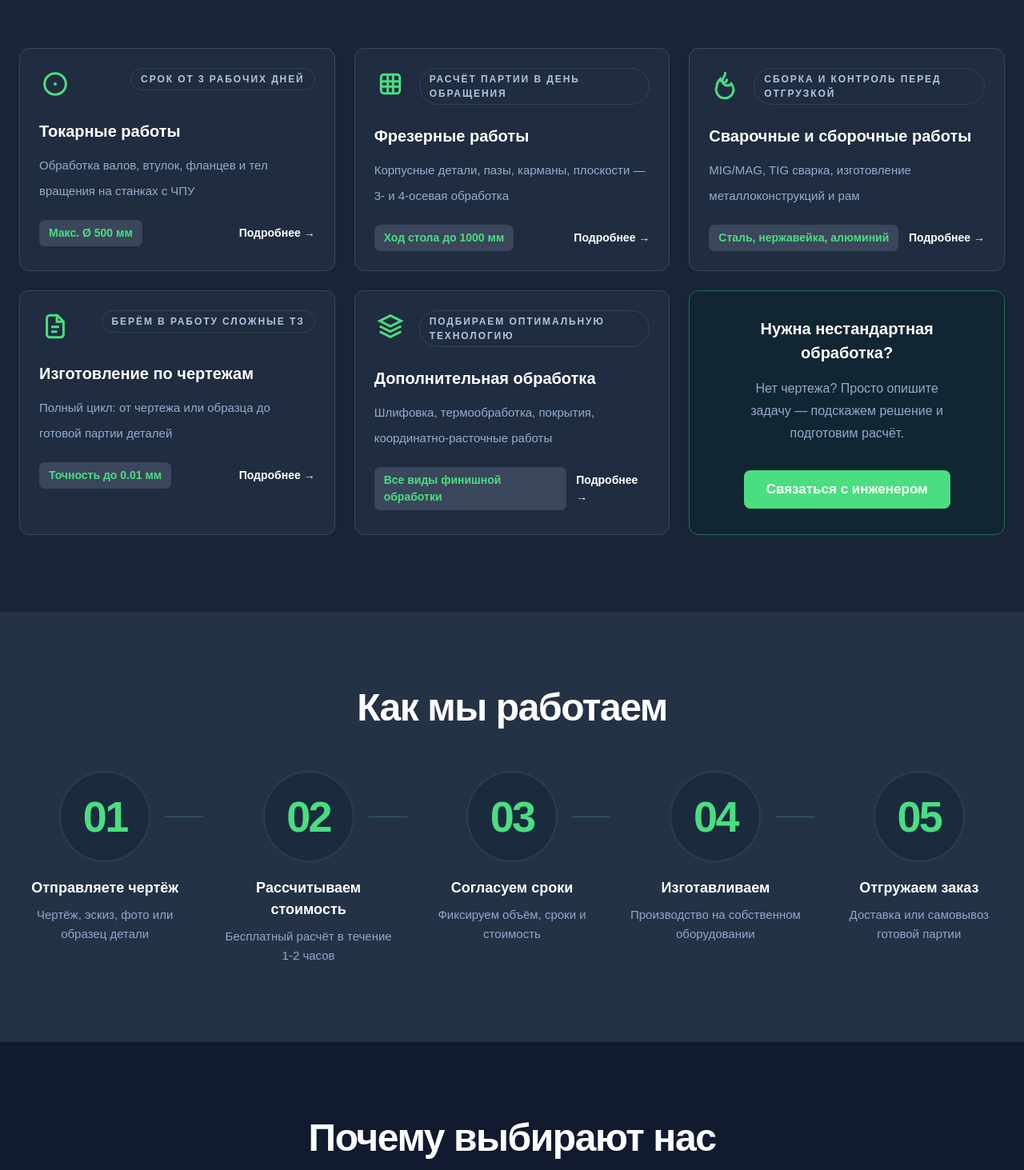
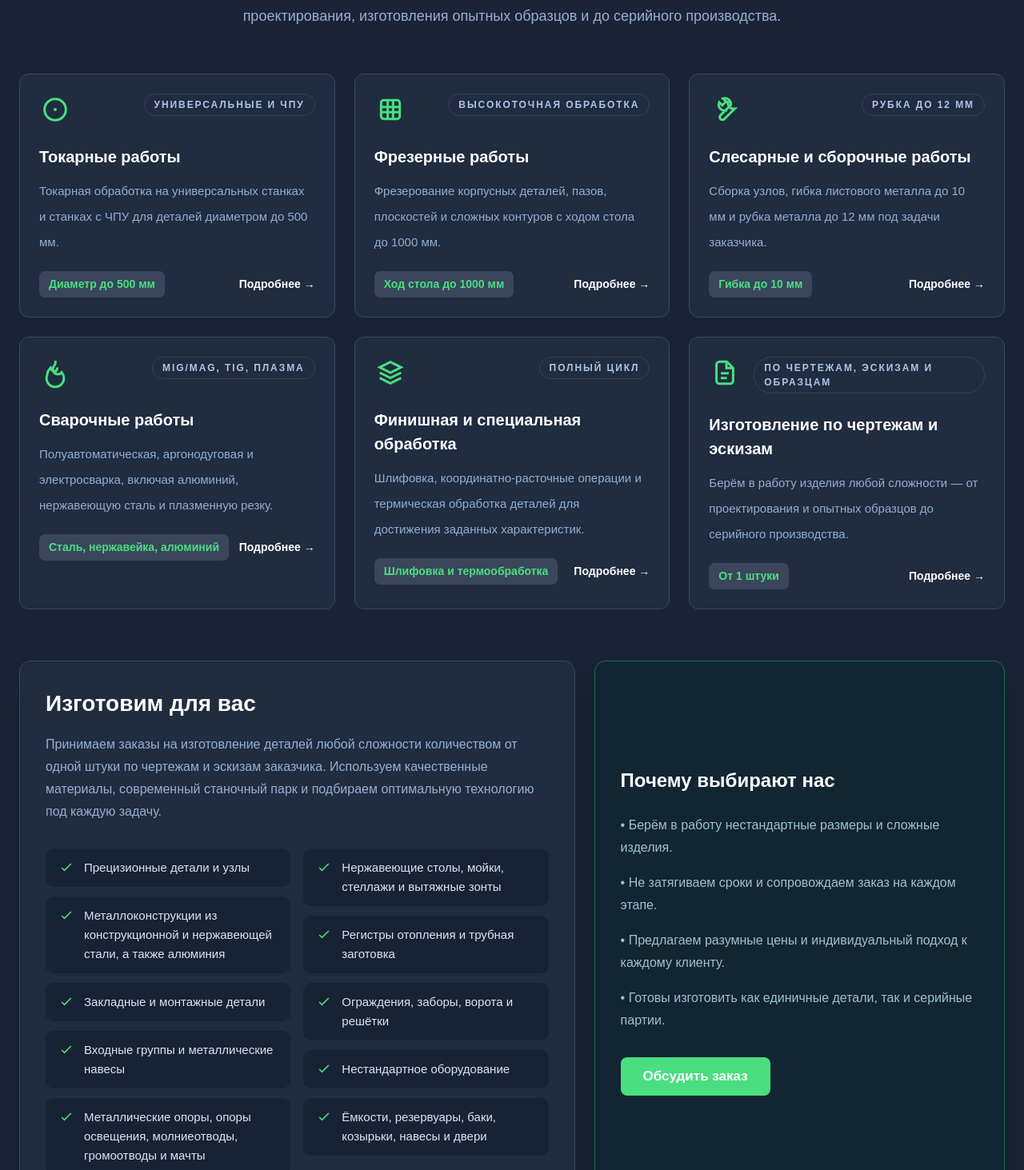
Before and after one commit to SnamikMT/kvarcmet, a Next.js app: page / in a window 1280 px wide. Shown: the part 1987-3450 px from the top of the page at 80% size. Built offline with nearby package versions, Linux system fonts and the light colour scheme.

Commit message:
Update services section copy

```diff
--- a/app/components/ServicesSection.tsx
+++ b/app/components/ServicesSection.tsx
@@ -1,45 +1,64 @@
 const serviceCards = [
   {
     title: "Токарные работы",
-    description: "Обработка валов, втулок, фланцев и тел вращения на станках с ЧПУ",
-    badge: "Макс. Ø 500 мм",
-    lead: "Срок от 3 рабочих дней",
+    description: "Токарная обработка на универсальных станках и станках с ЧПУ для деталей диаметром до 500 мм.",
+    badge: "Диаметр до 500 мм",
+    lead: "Универсальные и ЧПУ",
     icon: LatheIcon,
-    service: "Токарные работы",
   },
   {
     title: "Фрезерные работы",
-    description: "Корпусные детали, пазы, карманы, плоскости — 3- и 4-осевая обработка",
+    description: "Фрезерование корпусных деталей, пазов, плоскостей и сложных контуров с ходом стола до 1000 мм.",
     badge: "Ход стола до 1000 мм",
-    lead: "Расчёт партии в день обращения",
+    lead: "Высокоточная обработка",
     icon: MillIcon,
-    service: "Фрезерные работы",
   },
   {
-    title: "Сварочные и сборочные работы",
-    description: "MIG/MAG, TIG сварка, изготовление металлоконструкций и рам",
-    badge: "Сталь, нержавейка, алюминий",
-    lead: "Сборка и контроль перед отгрузкой",
-    icon: FlameIcon,
-    service: "Сварочные и сборочные работы",
+    title: "Слесарные и сборочные работы",
+    description: "Сборка узлов, гибка листового металла до 10 мм и рубка металла до 12 мм под задачи заказчика.",
+    badge: "Гибка до 10 мм",
+    lead: "Рубка до 12 мм",
+    icon: WrenchIcon,
   },
   {
-    title: "Изготовление по чертежам",
-    description: "Полный цикл: от чертежа или образца до готовой партии деталей",
-    badge: "Точность до 0.01 мм",
-    lead: "Берём в работу сложные ТЗ",
-    icon: DocumentIcon,
-    service: "Изготовление по чертежам",
+    title: "Сварочные работы",
+    description: "Полуавтоматическая, аргонодуговая и электросварка, включая алюминий, нержавеющую сталь и плазменную резку.",
+    badge: "Сталь, нержавейка, алюминий",
+    lead: "MIG/MAG, TIG, плазма",
+    icon: FlameIcon,
   },
   {
-    title: "Дополнительная обработка",
-    description: "Шлифовка, термообработка, покрытия, координатно-расточные работы",
-    badge: "Все виды финишной обработки",
-    lead: "Подбираем оптимальную технологию",
+    title: "Финишная и специальная обработка",
+    description: "Шлифовка, координатно-расточные операции и термическая обработка деталей для достижения заданных характеристик.",
+    badge: "Шлифовка и термообработка",
+    lead: "Полный цикл",
     icon: LayersIcon,
-    service: "Дополнительная обработка",
+  },
+  {
+    title: "Изготовление по чертежам и эскизам",
+    description: "Берём в работу изделия любой сложности — от проектирования и опытных образцов до серийного производства.",
+    badge: "От 1 штуки",
+    lead: "По чертежам, эскизам и образцам",
+    icon: DocumentIcon,
   },
 ];
+
+const productGroups = [
+  [
+    "Прецизионные детали и узлы",
+    "Металлоконструкции из конструкционной и нержавеющей стали, а также алюминия",
+    "Закладные и монтажные детали",
+    "Входные группы и металлические навесы",
+    "Металлические опоры, опоры освещения, молниеотводы, громоотводы и мачты",
+  ],
+  [
+    "Нержавеющие столы, мойки, стеллажи и вытяжные зонты",
+    "Регистры отопления и трубная заготовка",
+    "Ограждения, заборы, ворота и решётки",
+    "Нестандартное оборудование",
+    "Ёмкости, резервуары, баки, козырьки, навесы и двери",
+  ],
+] as const;
 
 function LatheIcon() {
   return (
@@ -55,6 +74,14 @@ function MillIcon() {
     <svg aria-hidden="true" viewBox="0 0 24 24" className="h-10 w-10" fill="none" stroke="currentColor" strokeWidth="1.8">
       <rect x="5" y="5" width="14" height="14" rx="2" />
       <path d="M5 10h14M5 14h14M10 5v14M14 5v14" />
+    </svg>
+  );
+}
+
+function WrenchIcon() {
+  return (
+    <svg aria-hidden="true" viewBox="0 0 24 24" className="h-10 w-10" fill="none" stroke="currentColor" strokeWidth="1.8">
+      <path d="M14.5 5.5a4.5 4.5 0 0 0 4.84 5.9l-7.7 7.7a2 2 0 1 1-2.83-2.83l7.7-7.7a4.5 4.5 0 0 0-5.9-4.84l2.3 2.3-2.8 2.8-2.3-2.3a4.5 4.5 0 0 0 5.9 5.9" />
     </svg>
   );
 }
@@ -87,14 +114,23 @@ function LayersIcon() {
   );
 }
 
+function CheckIcon() {
+  return (
+    <svg aria-hidden="true" viewBox="0 0 24 24" className="h-5 w-5" fill="none" stroke="currentColor" strokeWidth="2">
+      <path d="m5 12 4 4L19 6" />
+    </svg>
+  );
+}
+
 export default function ServicesSection() {
   return (
     <section className="bg-[#1A2436] py-24 text-white">
       <div className="mx-auto max-w-[1340px] px-6">
-        <div className="mx-auto max-w-[720px] text-center">
-          <h2 className="text-4xl font-extrabold tracking-[-0.03em] text-white sm:text-5xl">Наши услуги</h2>
+        <div className="mx-auto max-w-[920px] text-center">
+          <h2 className="text-4xl font-extrabold tracking-[-0.03em] text-white sm:text-5xl">Услуги и продукция ООО «Кварцмет»</h2>
           <p className="mt-5 text-[18px] leading-8 text-[#97AFD0]">
-            Полный спектр металлообработки — от единичных образцов до серийных партий
+            Выполняем полный цикл металлообработки на станках с ЧПУ и универсальном оборудовании: от проектирования,
+            изготовления опытных образцов и до серийного производства.
           </p>
         </div>
 
@@ -127,17 +163,46 @@ export default function ServicesSection() {
               </div>
             </article>
           ))}
+        </div>
 
-          <article className="flex min-h-[220px] flex-col items-center justify-center rounded-[12px] border border-[#226D4E] bg-[#122533] px-8 py-8 text-center transition duration-300 hover:-translate-y-1 hover:shadow-[0_22px_42px_rgba(0,0,0,0.22)]">
-            <h3 className="text-[20px] font-extrabold text-white">Нужна нестандартная обработка?</h3>
-            <p className="mt-4 max-w-[280px] text-[16px] leading-7 text-[#94A9C8]">
-              Нет чертежа? Просто опишите задачу — подскажем решение и подготовим расчёт.
+        <div className="mt-16 grid gap-6 lg:grid-cols-[1.15fr_0.85fr]">
+          <article className="rounded-[14px] border border-[#394860] bg-[#202C3F] px-8 py-8 shadow-[0_18px_40px_rgba(0,0,0,0.14)]">
+            <h3 className="text-[28px] font-extrabold text-white">Изготовим для вас</h3>
+            <p className="mt-4 max-w-[760px] text-[16px] leading-7 text-[#97AFD0]">
+              Принимаем заказы на изготовление деталей любой сложности количеством от одной штуки по чертежам и
+              эскизам заказчика. Используем качественные материалы, современный станочный парк и подбираем
+              оптимальную технологию под каждую задачу.
             </p>
+
+            <div className="mt-8 grid gap-4 md:grid-cols-2">
+              {productGroups.map((group, index) => (
+                <ul key={index} className="space-y-3">
+                  {group.map((item) => (
+                    <li key={item} className="flex items-start gap-3 rounded-[10px] bg-[#182235] px-4 py-3 text-[15px] leading-6 text-[#D6E4F7]">
+                      <span className="mt-0.5 text-[#4ADE80]">
+                        <CheckIcon />
+                      </span>
+                      <span>{item}</span>
+                    </li>
+                  ))}
+                </ul>
+              ))}
+            </div>
+          </article>
+
+          <article className="flex min-h-[220px] flex-col justify-center rounded-[14px] border border-[#226D4E] bg-[#122533] px-8 py-8 shadow-[0_22px_42px_rgba(0,0,0,0.22)]">
+            <h3 className="text-[24px] font-extrabold text-white">Почему выбирают нас</h3>
+            <ul className="mt-6 space-y-4 text-[16px] leading-7 text-[#9FC0D0]">
+              <li>• Берём в работу нестандартные размеры и сложные изделия.</li>
+              <li>• Не затягиваем сроки и сопровождаем заказ на каждом этапе.</li>
+              <li>• Предлагаем разумные цены и индивидуальный подход к каждому клиенту.</li>
+              <li>• Готовы изготовить как единичные детали, так и серийные партии.</li>
+            </ul>
             <a
               href="#contacts"
-              className="mt-8 inline-flex h-12 items-center rounded-[8px] bg-[#4ADE80] px-7 text-[17px] font-semibold text-[#07111F] transition duration-300 hover:-translate-y-0.5 hover:brightness-110 hover:shadow-[0_16px_36px_rgba(74,222,128,0.24)]"
+              className="mt-8 inline-flex h-12 w-fit items-center rounded-[8px] bg-[#4ADE80] px-7 text-[17px] font-semibold text-[#07111F] transition duration-300 hover:-translate-y-0.5 hover:brightness-110 hover:shadow-[0_16px_36px_rgba(74,222,128,0.24)]"
             >
-              Связаться с инженером
+              Обсудить заказ
             </a>
           </article>
         </div>
```
